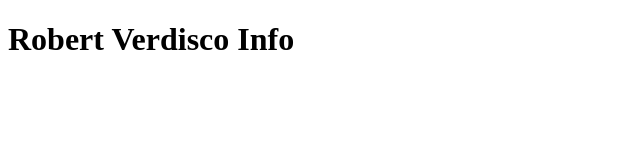
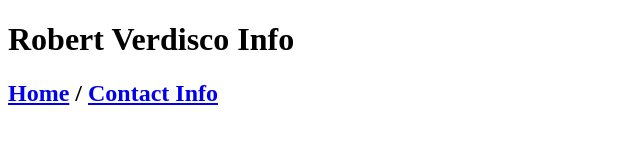
Before and after one commit to verdisra2/PPP, a plain HTML site: page RobertInfoPage.html in a window 1280 px wide. Shown: the whole page, without its empty margins (0-640 px from the left). Drawn offline with Linux system fonts and the light colour scheme.

Commit message:
Added navagation links to info and contact page

```diff
--- a/RobertInfoPage.html
+++ b/RobertInfoPage.html
@@ -6,5 +6,8 @@
 	</head>
 	<body>
 		<h1>Robert Verdisco Info</h1>
+		<h2>
+			<a href="RobertHomePage.html">Home</a> / <a href="RobertContactPage.html">Contact Info</a>
+		</h2>
 	</body>
 </html>
```
Also changed, not shown: RobertContactPage.html (+3 -0 lines).
